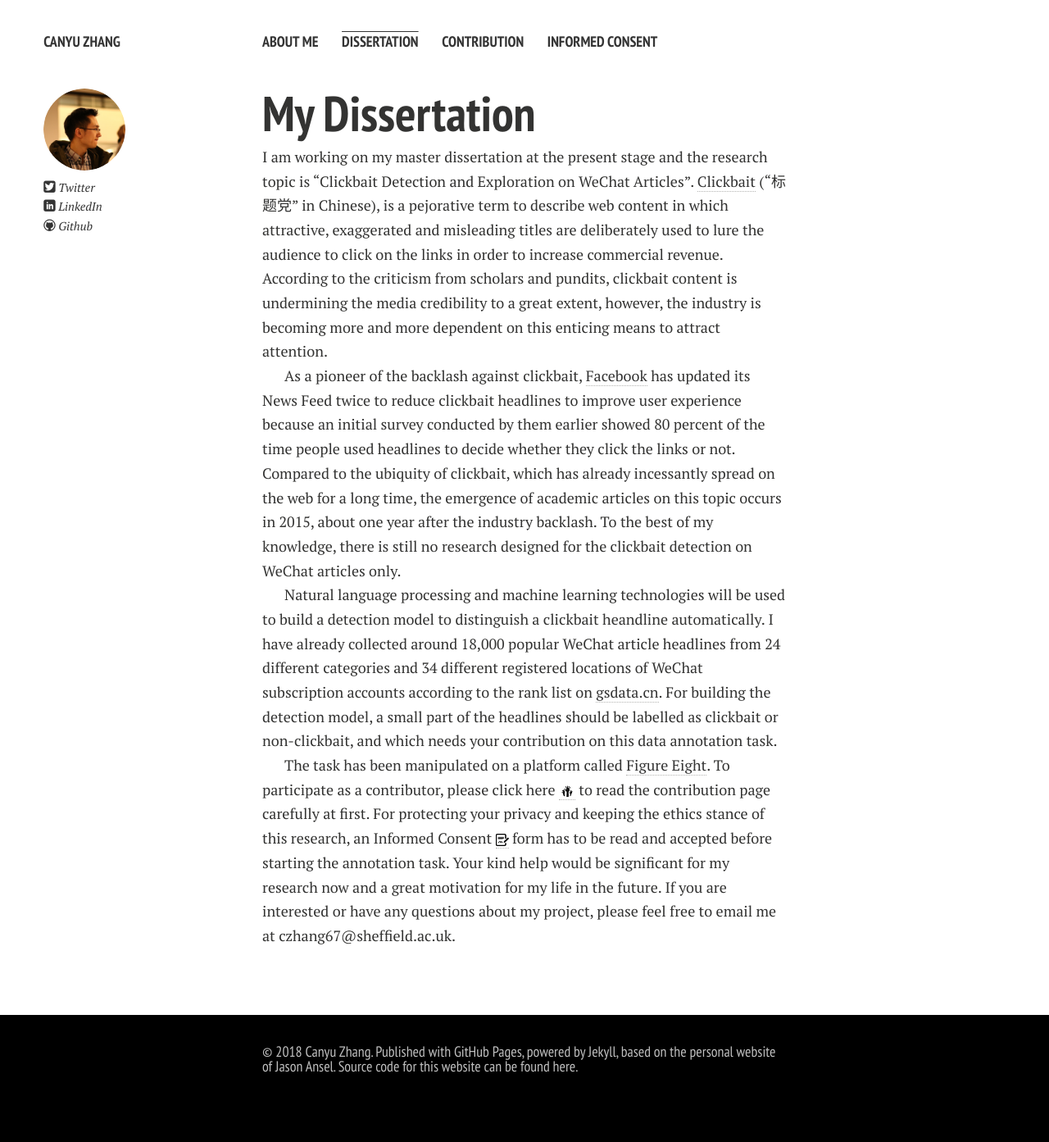
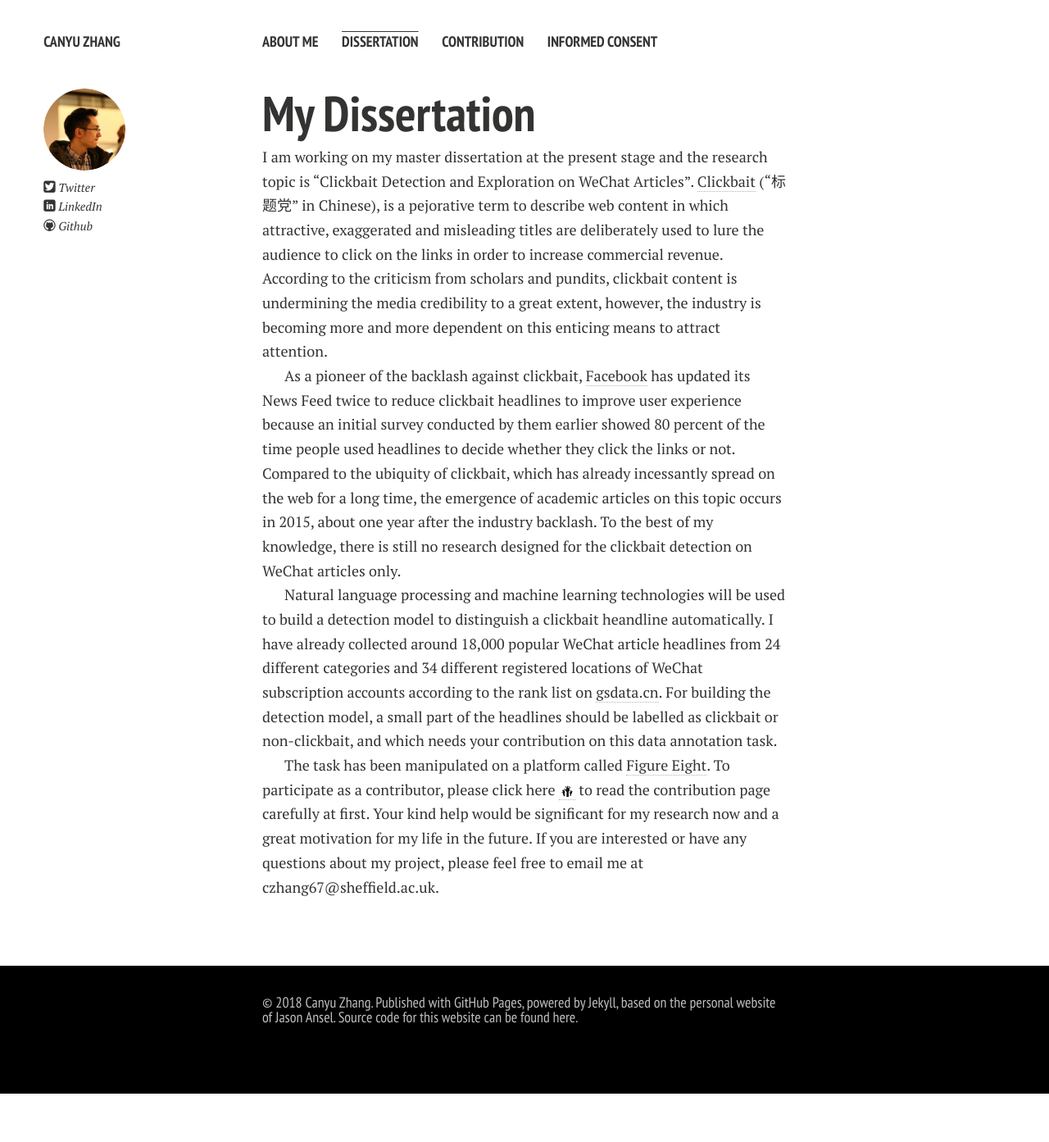
Before and after one commit to aaronzhangcanyu/aaronzhangcanyu.github.io, a Jekyll site: the page built from dissertation.md, in a window 1280 px wide. Shown: the whole page at 82% size. Built offline with Jekyll 4.4.1, drawn with Linux system fonts in a browser that asks for light colours; nearby versions of some CDN libraries; Markdown is read by kramdown in place of the engine named in the settings; after the commit the page ends 1334 px from its top, so only the background shows below that.

Commit message:
Update dissertation.md

```diff
--- a/dissertation.md
+++ b/dissertation.md
@@ -13,7 +13,7 @@ As a pioneer of the backlash against clickbait, [Facebook] has updated its News
 
 Natural language processing and machine learning technologies will be used to build a detection model to distinguish a clickbait heandline automatically. I have already collected around 18,000 popular WeChat article headlines from 24 different categories and 34 different registered locations of WeChat subscription accounts according to the rank list on [gsdata.cn]. For building the detection model, a small part of the headlines should be labelled as clickbait or non-clickbait, and which needs your contribution on this data annotation task.
 
-The task has been manipulated on a platform called [Figure Eight]. To participate as a contributor, please click here [<img src="/images/hand.png" alt align="absmiddle" width="20" height="20">] to read the contribution page carefully at first. For protecting your privacy and keeping the ethics stance of this research, an Informed Consent [<img src="/images/img_415489.png" alt align="absmiddle" width="16" height="16">] form has to be read and accepted before starting the annotation task. Your kind help would be significant for my research now and a great motivation for my life in the future. If you are interested or have any questions about my project, please feel free to email me at czhang67@sheffield.ac.uk.
+The task has been manipulated on a platform called [Figure Eight]. To participate as a contributor, please click here [<img src="/images/hand.png" alt align="absmiddle" width="20" height="20">] to read the contribution page carefully at first. Your kind help would be significant for my research now and a great motivation for my life in the future. If you are interested or have any questions about my project, please feel free to email me at czhang67@sheffield.ac.uk.
 
 
 [Clickbait]: https://en.wikipedia.org/wiki/Clickbait
@@ -21,4 +21,3 @@ The task has been manipulated on a platform called [Figure Eight]. To participat
 [gsdata.cn]: http://www.gsdata.cn/rank/wxarc
 [Figure Eight]: https://www.figure-eight.com
 [<img src="/images/hand.png" alt align="absmiddle" width="20" height="20">]: https://aaronzhangcanyu.github.io/contribution/
-[<img src="/images/img_415489.png" alt align="absmiddle" width="16" height="16">]: https://aaronzhangcanyu.github.io/informed_consent/
```
